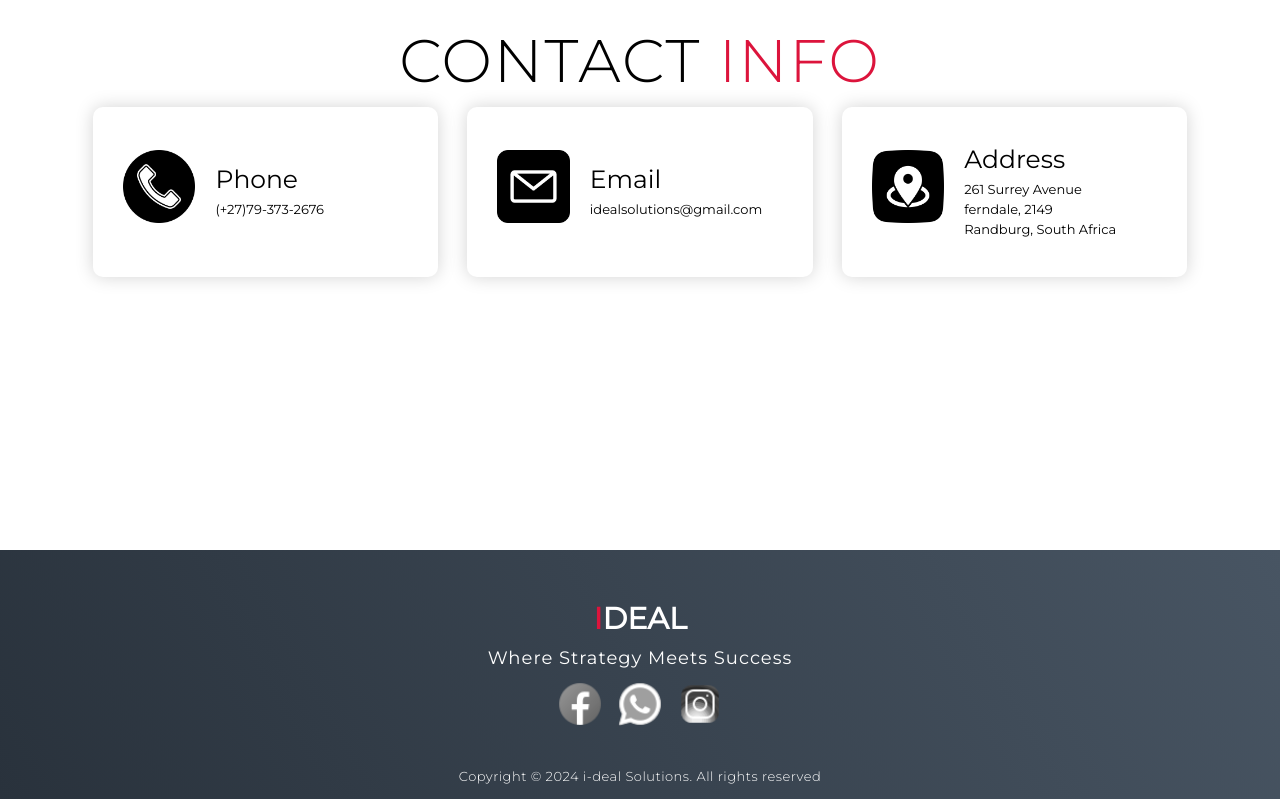
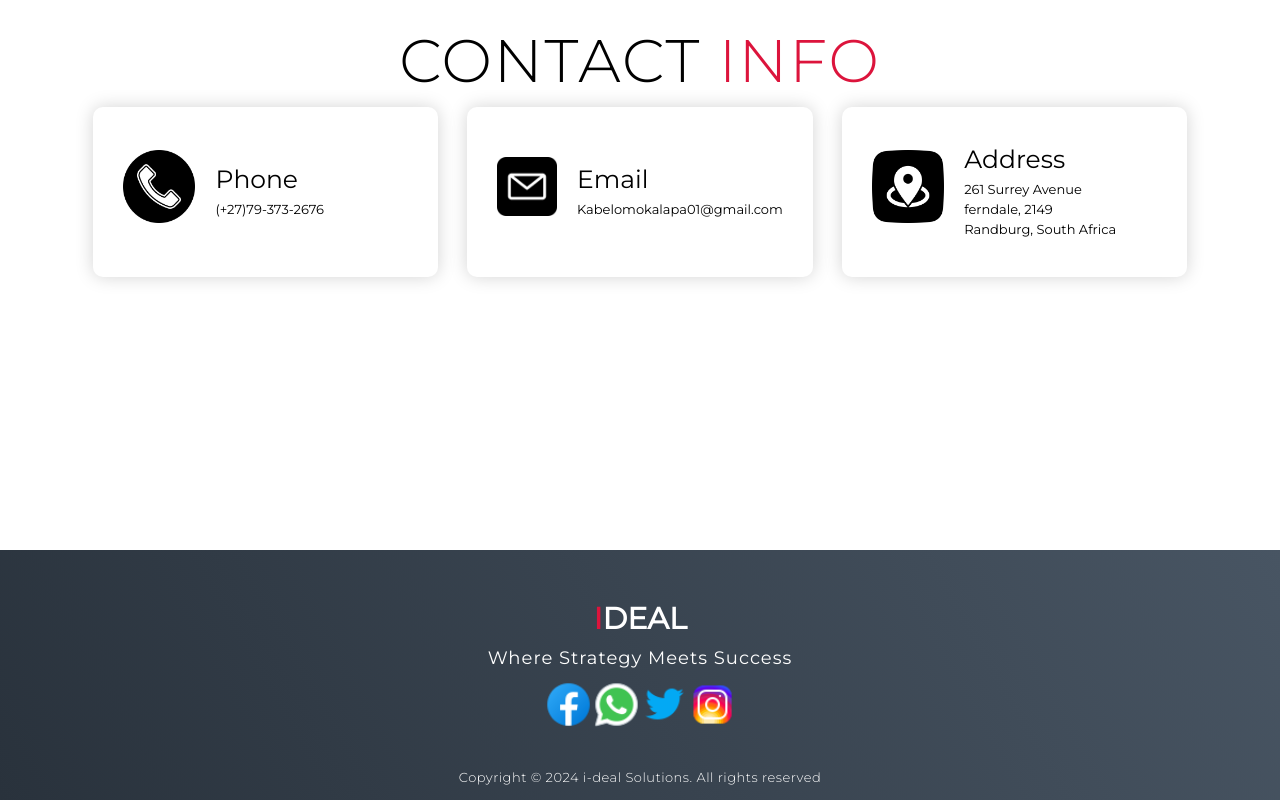
Before and after one commit to Idealsolutions-domain/Officialweb.com, a plain HTML site: page index.html in a window 1280 px wide. Shown: the part 4829-5629 px from the top of the page. Drawn offline with Linux system fonts and the light colour scheme.

Commit message:
Update index.html

```diff
--- a/index.html
+++ b/index.html
@@ -226,7 +226,7 @@
           <div class="icon"><img src="img/email.png" /></div>
           <div class="contact-info">
             <h1>Email</h1>
-            <h2>idealsolutions@gmail.com</h2>
+            <h2>Kabelomokalapa01@gmail.com</h2>
           </div>
         </div>
         <div class="contact-item">
@@ -252,15 +252,18 @@
       </div>
       <h2>Where Strategy Meets Success</h2>
       <div class="social-icon">
-        <div class="social-item">
-          <a href="#"><img src="img/facebook.png" /></a>
+        <div class="icon">
+          <a href="#"><img src="img/Facebook.png" /></a>
         </div>
-        <div class="social-item">
-          <a href="#"><img src="img/whatsApp.png" /></a>
+        <div class="icon">
+          <a href="#"><img src="img/WhatsApp.png" /></a>
+        </div>
+        <div class="icon">
+          <a href="#"><img src="img/Twitter.png" /></a>
         </div>
 
-        <div class="social-item">
-          <a href="#"><img src="img/instagram.png" /></a>
+        <div class="icon">
+          <a href="#"><img src="img/Instagram.png" /></a>
         </div>
       </div>
       <p>Copyright © 2024 i-deal Solutions. All rights reserved</p>
```
